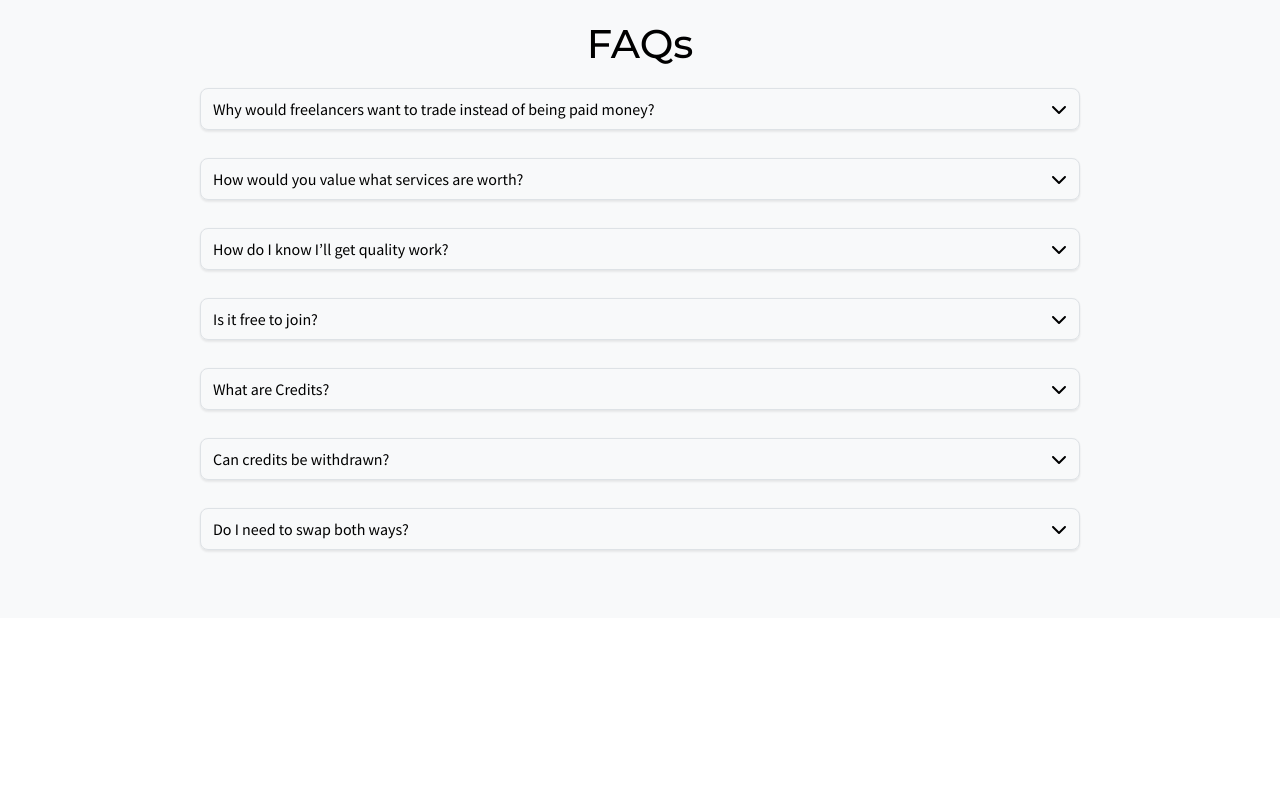
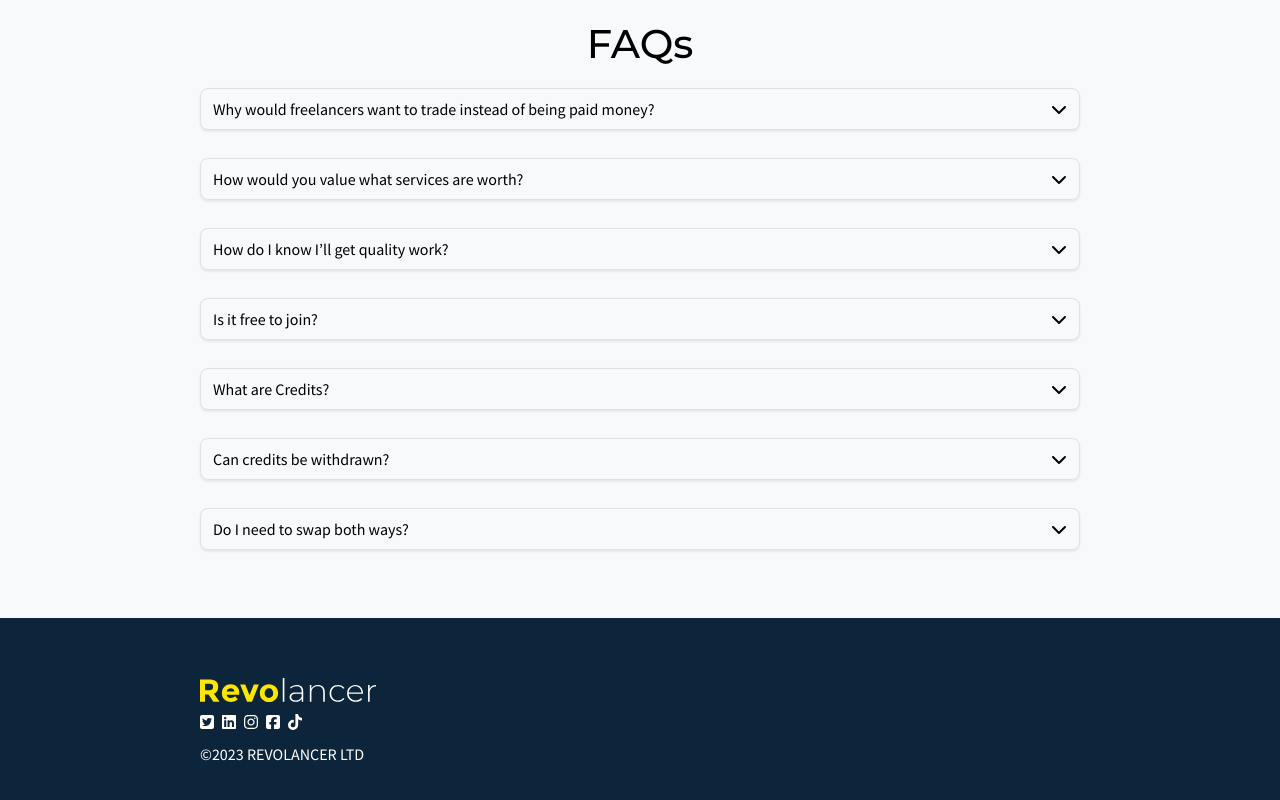
Before and after one commit to Revolancer/marketing-site, a Next.js app: page / in a window 1280 px wide. Shown: the part 4492-5292 px from the top of the page. Before the commit the page ends 5110 px from the top, so only its background shows below. Built offline with nearby package versions, Linux system fonts and the light colour scheme; what react-interactive would draw is missing.

Commit message:
Add footer

```diff
--- a/package.json
+++ b/package.json
@@ -10,6 +10,7 @@
   },
   "dependencies": {
     "@fortawesome/fontawesome-svg-core": "^6.4.0",
+    "@fortawesome/free-brands-svg-icons": "^6.4.0",
     "@fortawesome/free-solid-svg-icons": "^6.4.0",
     "@fortawesome/react-fontawesome": "^0.2.0",
     "@radix-ui/react-collapsible": "^1.0.3",
--- /dev/null
+++ b/src/components/foot/footer.tsx
@@ -0,0 +1,64 @@
+import { styled } from "@/stitches.config";
+import { ColumnLayout, FullWidth } from "../layout/columns";
+import { Div } from "../layout/div";
+import { Flex } from "../layout/flex";
+import { Logo } from "../layout/logo";
+import { UnstyledLink } from "../navigation/button";
+import { FontAwesomeIcon } from "@fortawesome/react-fontawesome";
+import {
+  faFacebookSquare,
+  faInstagram,
+  faLinkedin,
+  faTiktok,
+  faTwitterSquare,
+} from "@fortawesome/free-brands-svg-icons";
+import { P } from "public/text/text";
+
+const FootColumns = styled("div", {
+  display: "grid",
+  gridTemplateColumns: "1fr",
+
+  "@md": {
+    gridTemplateColumns: "1fr 1fr 1fr 1fr 1fr",
+  },
+});
+
+export const Footer = () => {
+  return (
+    <Div
+      css={{
+        color: "$white",
+        backgroundColor: "$navy900",
+        paddingBlock: "$16",
+      }}
+    >
+      <ColumnLayout>
+        <FullWidth>
+          <FootColumns>
+            <Flex column>
+              <Logo expanded />
+              <Flex>
+                <UnstyledLink href="/">
+                  <FontAwesomeIcon icon={faTwitterSquare} />
+                </UnstyledLink>
+                <UnstyledLink href="/">
+                  <FontAwesomeIcon icon={faLinkedin} />
+                </UnstyledLink>
+                <UnstyledLink href="/">
+                  <FontAwesomeIcon icon={faInstagram} />
+                </UnstyledLink>
+                <UnstyledLink href="/">
+                  <FontAwesomeIcon icon={faFacebookSquare} />
+                </UnstyledLink>
+                <UnstyledLink href="/">
+                  <FontAwesomeIcon icon={faTiktok} />
+                </UnstyledLink>
+              </Flex>
+              <P>&copy;2023 REVOLANCER LTD</P>
+            </Flex>
+          </FootColumns>
+        </FullWidth>
+      </ColumnLayout>
+    </Div>
+  );
+};
--- a/src/components/layout/layout.tsx
+++ b/src/components/layout/layout.tsx
@@ -3,12 +3,14 @@ import { Flex } from "./flex";
 import { Logo } from "./logo";
 import { Button, TertiaryButton } from "../navigation/button";
 import { Header } from "./header";
+import { Footer } from "../foot/footer";
 
 export const PrimaryLayout = ({ children }: { children?: any }) => {
   return (
     <>
       <Header />
       {children}
+      <Footer />
     </>
   );
 };
```
Also changed, not shown: 1 other file (tests, documents, lock files or other folders).
